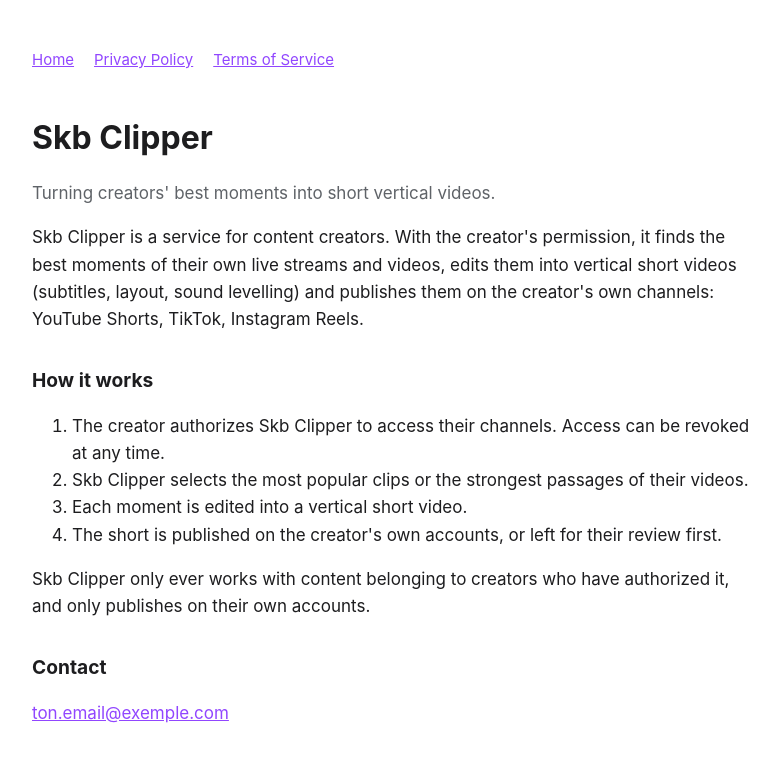
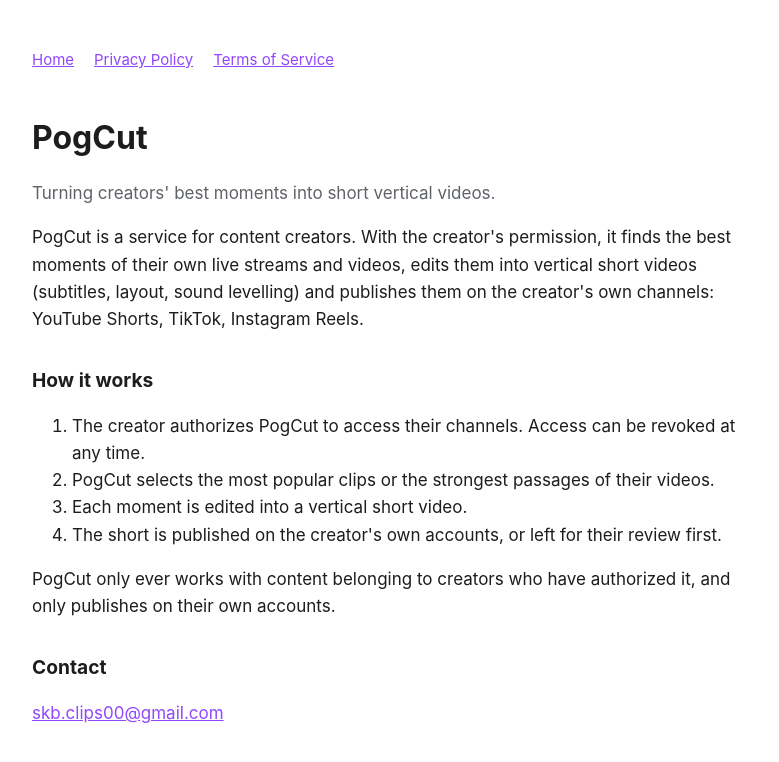
Before and after one commit to williamgentil/pogcut-site, a plain HTML site: page index.html in a window 1280 px wide. Shown: the whole page, without its empty margins (248-1027 px from the left). Drawn offline with Linux system fonts and the light colour scheme.

Commit message:
feat: added mail adress and new brand name

```diff
--- a/index.html
+++ b/index.html
@@ -3,33 +3,33 @@
 <head>
   <meta charset="utf-8">
   <meta name="viewport" content="width=device-width, initial-scale=1">
-  <title>Skb Clipper</title>
+  <title>PogCut</title>
   <link rel="stylesheet" href="style.css">
 </head>
 <body>
 <main>
   <nav><a href="index.html">Home</a><a href="privacy.html">Privacy Policy</a><a href="terms.html">Terms of Service</a></nav>
-  <h1>Skb Clipper</h1>
+  <h1>PogCut</h1>
   <p class="muted">Turning creators' best moments into short vertical videos.</p>
 
-  <p>Skb Clipper is a service for content creators. With the creator's permission, it
+  <p>PogCut is a service for content creators. With the creator's permission, it
   finds the best moments of their own live streams and videos, edits them into vertical
   short videos (subtitles, layout, sound levelling) and publishes them on the creator's
   own channels: YouTube Shorts, TikTok, Instagram Reels.</p>
 
   <h2>How it works</h2>
   <ol>
-    <li>The creator authorizes Skb Clipper to access their channels. Access can be revoked at any time.</li>
-    <li>Skb Clipper selects the most popular clips or the strongest passages of their videos.</li>
+    <li>The creator authorizes PogCut to access their channels. Access can be revoked at any time.</li>
+    <li>PogCut selects the most popular clips or the strongest passages of their videos.</li>
     <li>Each moment is edited into a vertical short video.</li>
     <li>The short is published on the creator's own accounts, or left for their review first.</li>
   </ol>
 
-  <p>Skb Clipper only ever works with content belonging to creators who have authorized it,
+  <p>PogCut only ever works with content belonging to creators who have authorized it,
   and only publishes on their own accounts.</p>
 
   <h2>Contact</h2>
-  <p><a href="mailto:ton.email@exemple.com">ton.email@exemple.com</a></p>
+  <p><a href="mailto:skb.clips00@gmail.com">skb.clips00@gmail.com</a></p>
 </main>
 </body>
 </html>
```
Also changed, not shown: privacy.html (+5 -5 lines), terms.html (+4 -4 lines).
